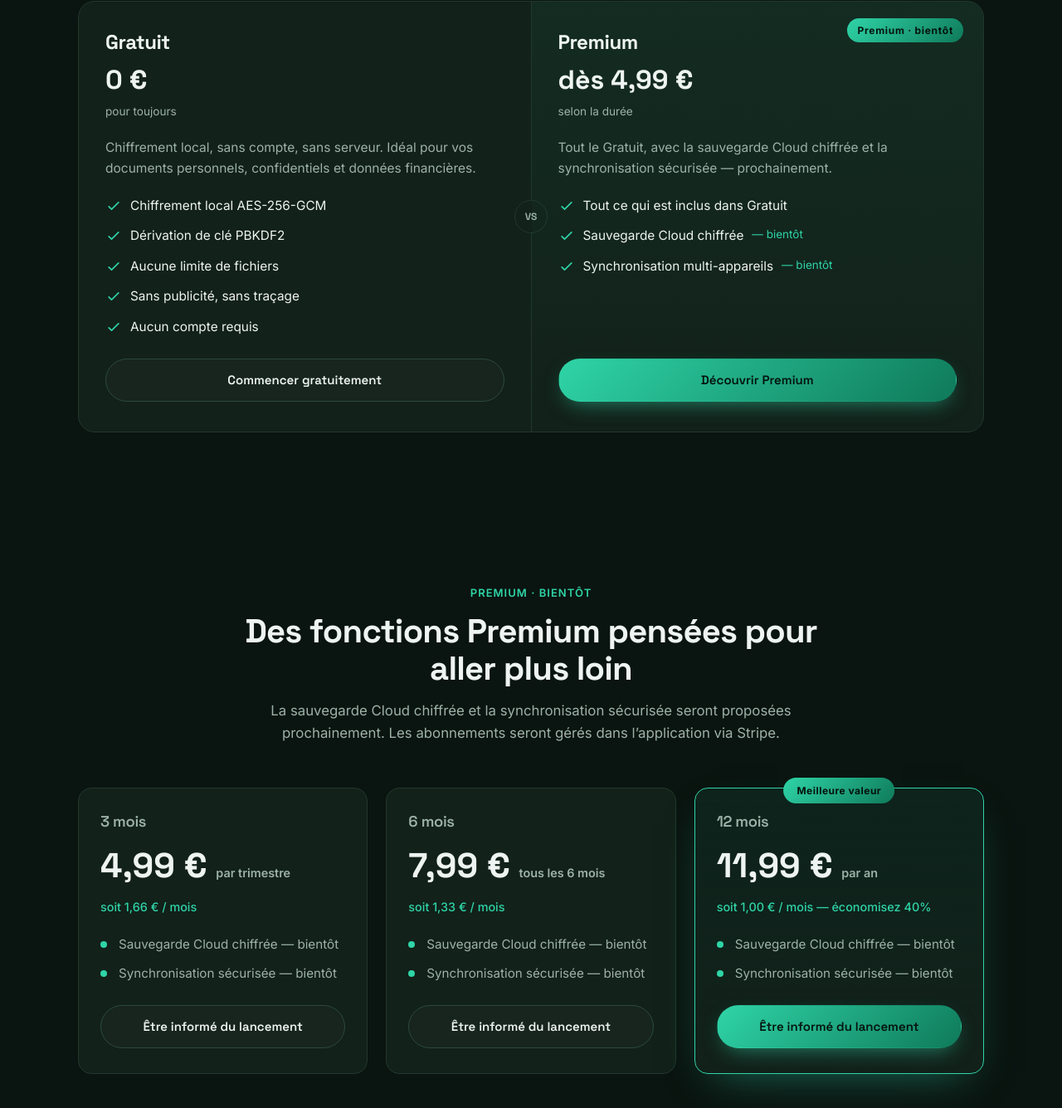
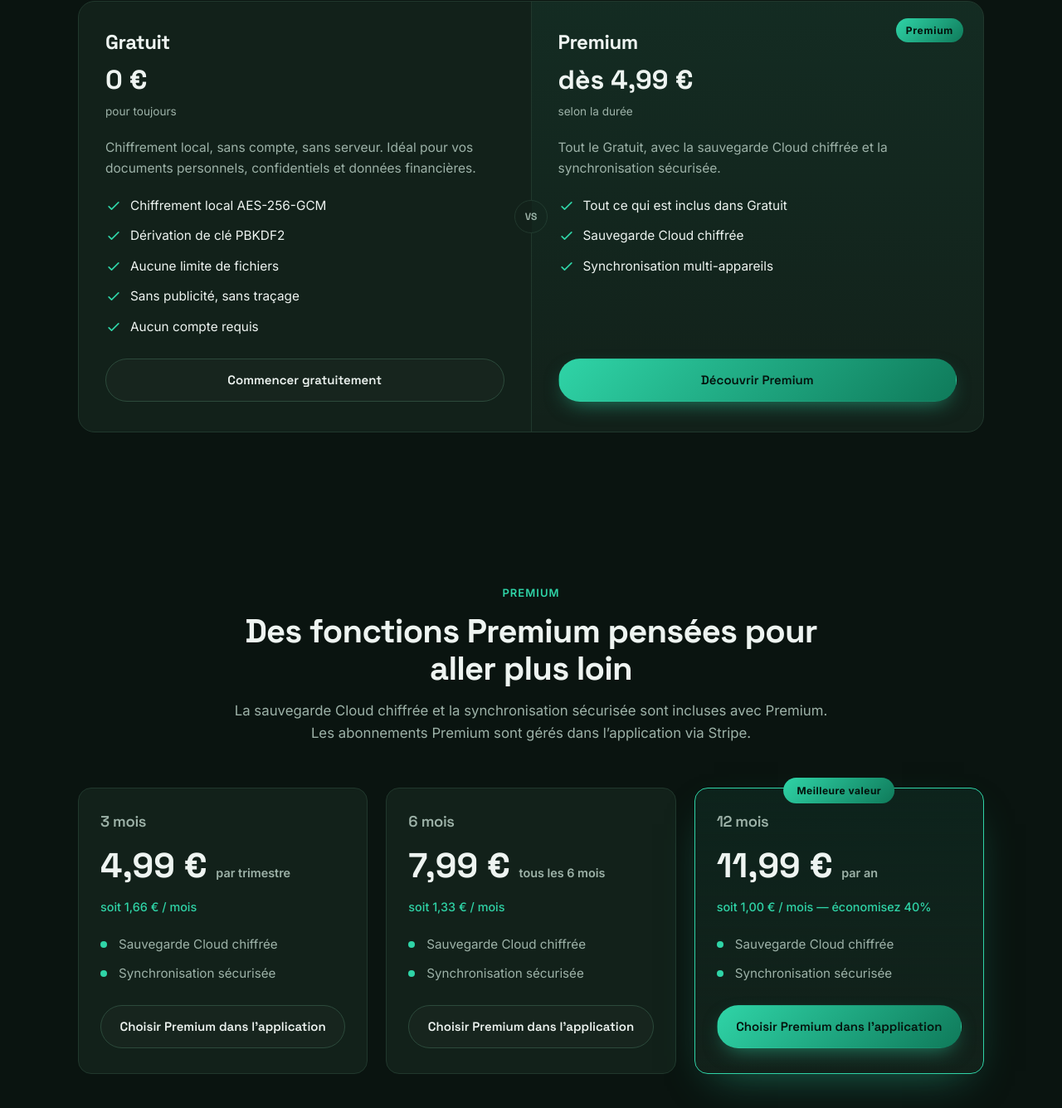
Before and after one commit to webophil/knoxia-landing, a website: page src/index.html in a window 1280 px wide. Shown: the part 2945-4280 px from the top of the page at 83% size. Drawn offline with Linux system fonts and the light colour scheme.

Commit message:
Mettre à jour les contenus Premium disponibles

```diff
--- a/src/index.html
+++ b/src/index.html
@@ -184,16 +184,16 @@
           <div class="compare-divider" aria-hidden="true"><span>vs</span></div>
 
           <div class="plan plan-premium">
-            <span class="plan-flag">Premium · bientôt</span>
+            <span class="plan-flag">Premium</span>
             <div class="plan-top">
               <h3>Premium</h3>
               <p class="plan-price">dès 4,99 €<span>selon la durée</span></p>
             </div>
-            <p class="plan-desc">Tout le Gratuit, avec la sauvegarde Cloud chiffrée et la synchronisation sécurisée — prochainement.</p>
+            <p class="plan-desc">Tout le Gratuit, avec la sauvegarde Cloud chiffrée et la synchronisation sécurisée.</p>
             <ul class="plan-list">
               <li><svg class="ico ok" viewBox="0 0 24 24" aria-hidden="true"><path d="m5 13 4 4 10-10" fill="none" stroke="currentColor" stroke-width="2" stroke-linecap="round" stroke-linejoin="round"/></svg> Tout ce qui est inclus dans Gratuit</li>
-              <li><svg class="ico ok" viewBox="0 0 24 24" aria-hidden="true"><path d="m5 13 4 4 10-10" fill="none" stroke="currentColor" stroke-width="2" stroke-linecap="round" stroke-linejoin="round"/></svg> Sauvegarde Cloud chiffrée <em>— bientôt</em></li>
-              <li><svg class="ico ok" viewBox="0 0 24 24" aria-hidden="true"><path d="m5 13 4 4 10-10" fill="none" stroke="currentColor" stroke-width="2" stroke-linecap="round" stroke-linejoin="round"/></svg> Synchronisation multi-appareils <em>— bientôt</em></li>
+              <li><svg class="ico ok" viewBox="0 0 24 24" aria-hidden="true"><path d="m5 13 4 4 10-10" fill="none" stroke="currentColor" stroke-width="2" stroke-linecap="round" stroke-linejoin="round"/></svg> Sauvegarde Cloud chiffrée</li>
+              <li><svg class="ico ok" viewBox="0 0 24 24" aria-hidden="true"><path d="m5 13 4 4 10-10" fill="none" stroke="currentColor" stroke-width="2" stroke-linecap="round" stroke-linejoin="round"/></svg> Synchronisation multi-appareils</li>
             </ul>
             <a href="#pricing" class="btn btn-primary btn-block">Découvrir Premium</a>
           </div>
@@ -205,9 +205,9 @@
     <section class="section pricing" id="pricing">
       <div class="container">
         <div class="section-head reveal">
-          <span class="kicker">Premium · bientôt</span>
+          <span class="kicker">Premium</span>
           <h2>Des fonctions Premium pensées pour aller plus loin</h2>
-          <p class="section-lead">La sauvegarde Cloud chiffrée et la synchronisation sécurisée seront proposées prochainement. Les abonnements seront gérés dans l’application via Stripe.</p>
+          <p class="section-lead">La sauvegarde Cloud chiffrée et la synchronisation sécurisée sont incluses avec Premium. Les abonnements Premium sont gérés dans l’application via Stripe.</p>
         </div>
 
         <div class="price-grid">
@@ -216,10 +216,10 @@
             <p class="price-amount">4,99 € <span>par trimestre</span></p>
             <p class="price-per">soit 1,66 € / mois</p>
             <ul class="price-feats">
-              <li>Sauvegarde Cloud chiffrée — bientôt</li>
-              <li>Synchronisation sécurisée — bientôt</li>
+              <li>Sauvegarde Cloud chiffrée</li>
+              <li>Synchronisation sécurisée</li>
             </ul>
-            <a href="#cta" class="btn btn-ghost btn-block">Être informé du lancement</a>
+            <a href="#cta" class="btn btn-ghost btn-block">Choisir Premium dans l’application</a>
           </article>
 
           <article class="price-card reveal">
@@ -227,10 +227,10 @@
             <p class="price-amount">7,99 € <span>tous les 6 mois</span></p>
             <p class="price-per">soit 1,33 € / mois</p>
             <ul class="price-feats">
-              <li>Sauvegarde Cloud chiffrée — bientôt</li>
-              <li>Synchronisation sécurisée — bientôt</li>
+              <li>Sauvegarde Cloud chiffrée</li>
+              <li>Synchronisation sécurisée</li>
             </ul>
-            <a href="#cta" class="btn btn-ghost btn-block">Être informé du lancement</a>
+            <a href="#cta" class="btn btn-ghost btn-block">Choisir Premium dans l’application</a>
           </article>
 
           <article class="price-card price-best reveal">
@@ -239,10 +239,10 @@
             <p class="price-amount">11,99 € <span>par an</span></p>
             <p class="price-per">soit 1,00 € / mois — économisez 40%</p>
             <ul class="price-feats">
-              <li>Sauvegarde Cloud chiffrée — bientôt</li>
-              <li>Synchronisation sécurisée — bientôt</li>
+              <li>Sauvegarde Cloud chiffrée</li>
+              <li>Synchronisation sécurisée</li>
             </ul>
-            <a href="#cta" class="btn btn-primary btn-block">Être informé du lancement</a>
+            <a href="#cta" class="btn btn-primary btn-block">Choisir Premium dans l’application</a>
           </article>
         </div>
       </div>
```
